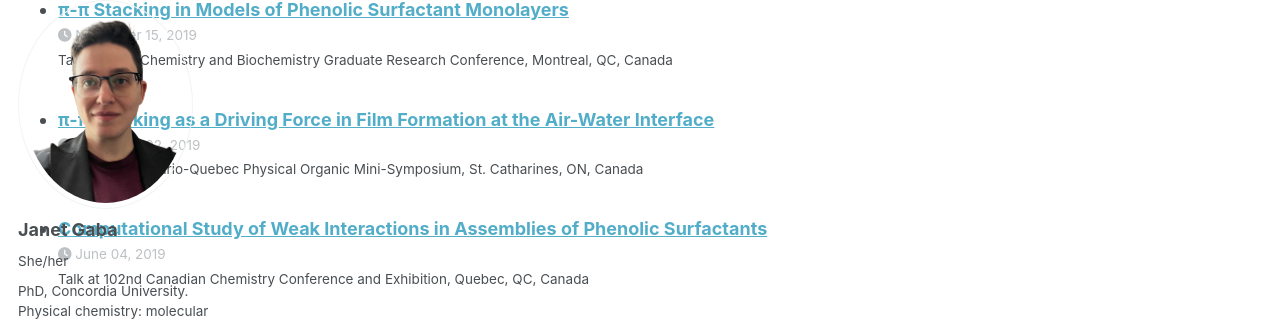
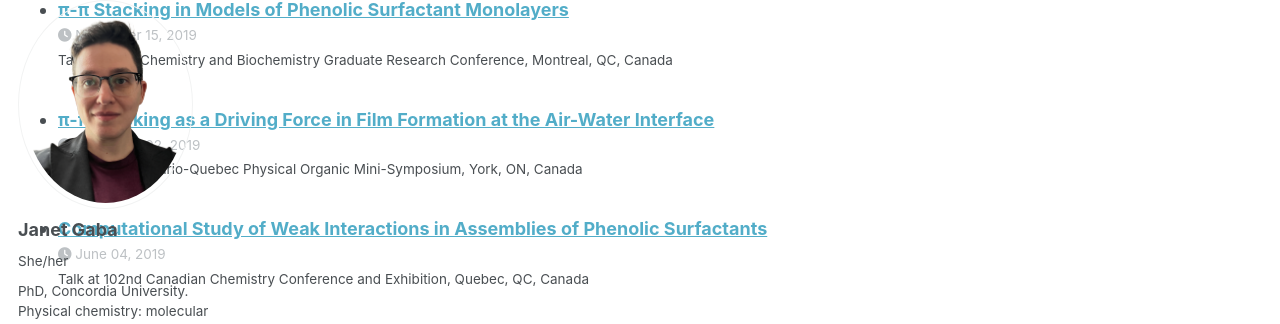
Before and after one commit to janetgaba/janetgaba.github.io, a Jekyll site: the page built from _pages/cv.md, in a window 1280 px wide and 900 px high, scrolled down 2421 px. Shown: the part 99-423 px from the top of the window. Built offline with Jekyll 4.4.1, drawn with Linux system fonts in a browser that asks for light colours; some web fonts are replaced; a script bundle is joined from its source files by our own code; library files that are not in the unit come from our copies.

Commit message:
Update 2019-11-02-poms.md

```diff
--- a/_talks/2019-11-02-poms.md
+++ b/_talks/2019-11-02-poms.md
@@ -5,6 +5,6 @@ type: "Talk"
 permalink: /talks/2019-11-02-poms
 venue: "47th Ontario-Quebec Physical Organic Mini-Symposium"
 date: 2019-11-02
-location: "St. Catharines, ON, Canada"
+location: "York, ON, Canada"
 authors: "<b><u>Gaba, J. H.</u></b>; DeWolf, C. E.; Muchall, H. M."
 ---
```
